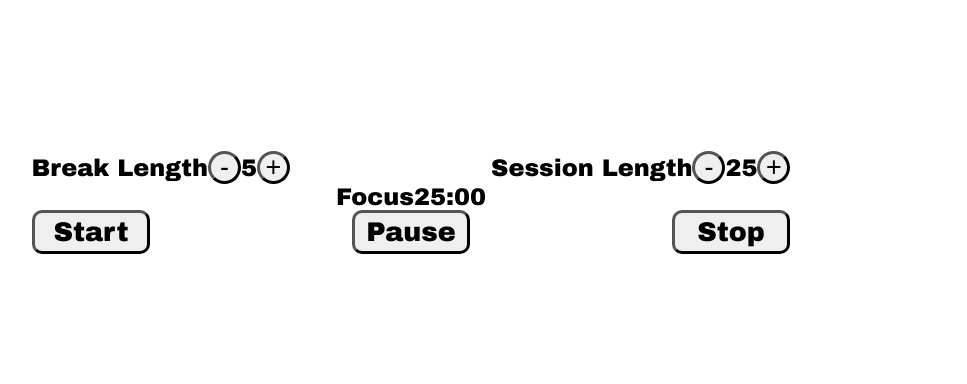
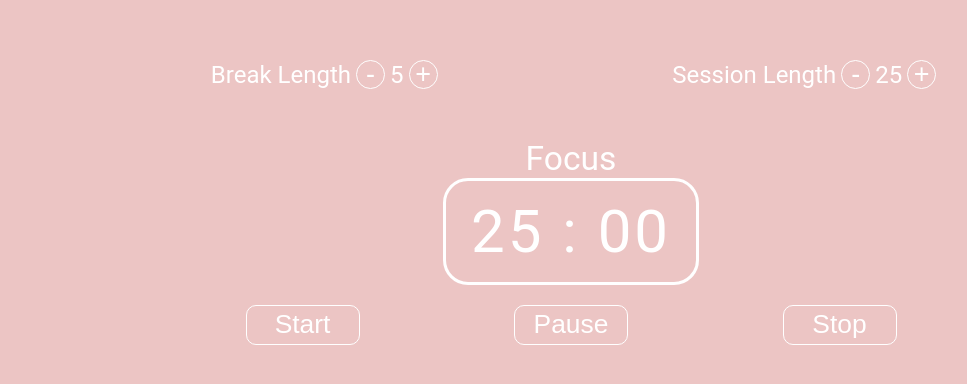
Before and after one commit to bears-team-06/pomodoro-clock, a React (Create React App) app: page / in a window 1280 px wide. Shown: the part 198-582 px from the top of the page, without its empty margins (69-1036 px from the left). Built offline with nearby package versions, Linux system fonts and the light colour scheme.

Commit message:
Style the app

```diff
--- a/src/App.css
+++ /dev/null
@@ -1,32 +0,0 @@
-.App {
-  text-align: center;
-}
-
-.App-logo {
-  animation: App-logo-spin infinite 20s linear;
-  height: 40vmin;
-}
-
-.App-header {
-  background-color: #282c34;
-  min-height: 100vh;
-  display: flex;
-  flex-direction: column;
-  align-items: center;
-  justify-content: center;
-  font-size: calc(10px + 2vmin);
-  color: white;
-}
-
-.App-link {
-  color: #61dafb;
-}
-
-@keyframes App-logo-spin {
-  from {
-    transform: rotate(0deg);
-  }
-  to {
-    transform: rotate(360deg);
-  }
-}
--- a/src/App.js
+++ b/src/App.js
@@ -1,6 +1,5 @@
 import React, { Component } from "react";
 import BreakLengthConfigurationComponent from "./components/BreakLengthConfigurationComponent";
-import "./App.css";
 import SessionLengthConfigurationComponent from "./components/SessionLengthConfigurationComponent";
 import ReusableButtonComponent from "./components/ReusableButtonComponent";
 import TimerBox from "./components/TimerBox";
@@ -130,7 +129,7 @@ class App extends Component {
   render() {
     return (
       <div className={"main-body"}>
-        <div className={"row session-configuration"}>
+        <div className={"row time-configuration"}>
           <BreakLengthConfigurationComponent />
           <SessionLengthConfigurationComponent />
         </div>
--- a/src/components/ReusableButtonComponent.js
+++ b/src/components/ReusableButtonComponent.js
@@ -2,7 +2,7 @@ import React from 'react';
 
 function ReusableButtonComponent(props) {
     return (
-        <button className={'timer-button'} disabled={props.isDisabled} onClick={props.clickHandler}>{props.label}</button>
+        <button className={'btn timer-button'} disabled={props.isDisabled} onClick={props.clickHandler}>{props.label}</button>
     )
 }
 
--- a/src/components/ReusableTimeConfigurationComponent.js
+++ b/src/components/ReusableTimeConfigurationComponent.js
@@ -35,11 +35,22 @@ class ReusableTimeConfigurationComponent extends Component {
 
     render() {
         return (
-            <div>
-                <span id={'label'}>{this.props.labelName}</span>
-                <span><button id='decrement' className={'rounded-button'} onClick={this.onDecrementButtonClick} disabled={this.decrementButtonDisabled}><span>-</span></button></span>
-                <span><span id={'time'}>{this.timeString}</span></span>
-                <span><button id='increment' className={'rounded-button'} onClick={this.onIncrementButtonClick} disabled={this.incrementButtonDisabled}><span>+</span></button></span>
+            <div className={'length-configuration'}>
+                <span className={'label'}>{this.props.labelName}</span>
+
+                <button className={'decrement btn rounded-button'}
+                        onClick={this.onDecrementButtonClick}
+                        disabled={this.decrementButtonDisabled}>
+                    <span>-</span>
+                </button>
+
+                <span className={'time'}>{this.timeString}</span>
+
+                <button className={'decrement btn rounded-button'}
+                        onClick={this.onIncrementButtonClick}
+                        disabled={this.incrementButtonDisabled}>
+                    <span>+</span>
+                </button>
             </div>
         );
     }
--- a/src/components/TimerBox.js
+++ b/src/components/TimerBox.js
@@ -62,8 +62,8 @@ class TimerBox extends Component {
     render() {
         return (
             <div>
-                <span>{this.props.sessionName}</span>
-                <span>{`${this.minutes}:${this.seconds}`}</span>
+                <span id="timer-box-name">{this.props.sessionName}</span>
+                <span id="timer-box-time">{`${this.minutes} : ${this.seconds}`}</span>
             </div>
         );
     }
--- a/src/index.css
+++ b/src/index.css
@@ -1,32 +1,26 @@
 body {
   margin: 0;
   padding: 0;
-  font-family: "Arial Black", "Segoe UI", "Roboto", "Oxygen",
+  font-family: "Roboto", "Arial Black", "Segoe UI", "Oxygen",
     "Ubuntu", "Cantarell", "Fira Sans", "Droid Sans", "Helvetica Neue",
     sans-serif;
   -webkit-font-smoothing: antialiased;
   -moz-osx-font-smoothing: grayscale;
   font-size: 24px;
+  background: #ECC5C4;
+  color: #ffffff;
 }
 
 html, body, #root {
   height: 100%;
 }
-body {
-  margin: 0;
-}
-
-code {
-  font-family: source-code-pro, Menlo, Monaco, Consolas, "Courier New",
-    monospace;
-}
 
 .main-body {
-  height: 100%;
-  width: 75%;
+  height: 100vh;
+  width: 75vw;
+  margin: 0 auto;
   display: flex;
   justify-content: center;
-  align-items: center;
   flex-direction: column;
 }
 
@@ -35,25 +29,62 @@ code {
   width: 100%;
 }
 
-.row.session-configuration {
+/* Time Configurations */
+.row.time-configuration {
+  display: flex;
   justify-content: space-around;
+  margin-bottom: 50px;
+}
+.row.time-configuration span {
+  margin: 0 5px;
 }
 
+/* Timer Box */
 .row.timer-box {
   justify-content: center;
 }
+.row.timer-box div {
+  display: flex;
+  flex-direction: column;
+  margin-bottom: 20px;
+  align-items: center;
+}
+#timer-box-name {
+  font-size: 1.4em;
+}
+#timer-box-time {
+  font-size: 2.5em;
+  letter-spacing: 3px;
+  border: #ffffff 3px solid;
+  border-radius: 25px;
+  padding: 15px 25px;
+}
 
+/* Button Container */
 .row.button-container {
-  justify-content: space-around;
+  justify-content: space-evenly;
+}
+
+
+/* Buttons */
+.btn {
+  box-sizing: content-box;
+  font-size: 1.1em;
+  border: #ffffff 1px solid;
+  background: #ECC5C4;
+  color: #ffffff;
+}
+.btn:hover {
+  border: #ECC5C4 1px solid;
+  background: #ffffff;
+  color: #ECC5C4;
 }
 
 .rounded-button {
-  box-sizing: content-box;
   width: 27px;
   height: 27px;
   border-radius: 100%;
   font-size: 27px;
-  border-width: 3px;
   line-height: 27px;
   padding: 0px;
 }
@@ -61,13 +92,7 @@ code {
 button.timer-button {
   width: 100px;
   height: 36px;
-  font-size: 27px;
-  box-sizing: content-box;
-  font-family: "Arial Black", "Segoe UI", "Roboto", "Oxygen",
-  "Ubuntu", "Cantarell", "Fira Sans", "Droid Sans", "Helvetica Neue",
-  sans-serif;
   border-radius: 10px;
-  border-width: 3px;
 }
 
 .rounded-button span {
```
